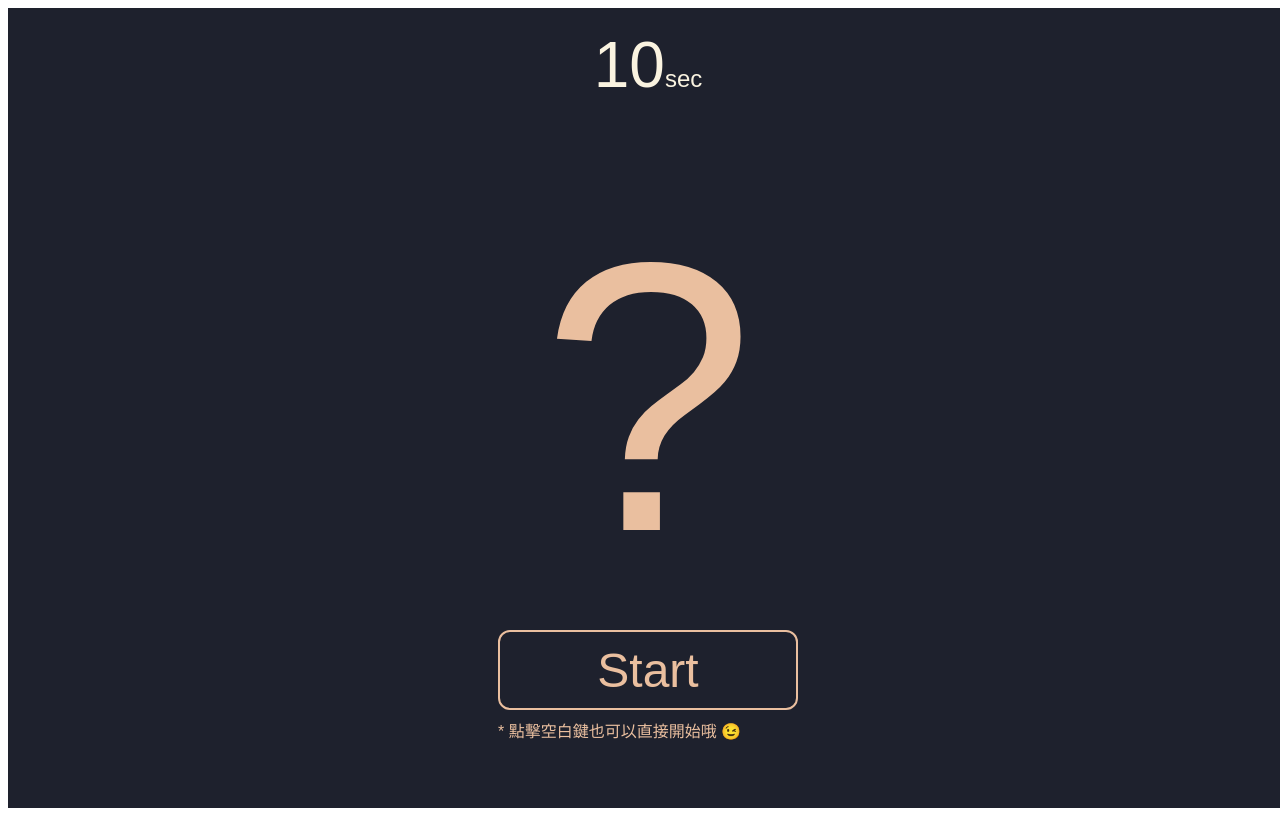
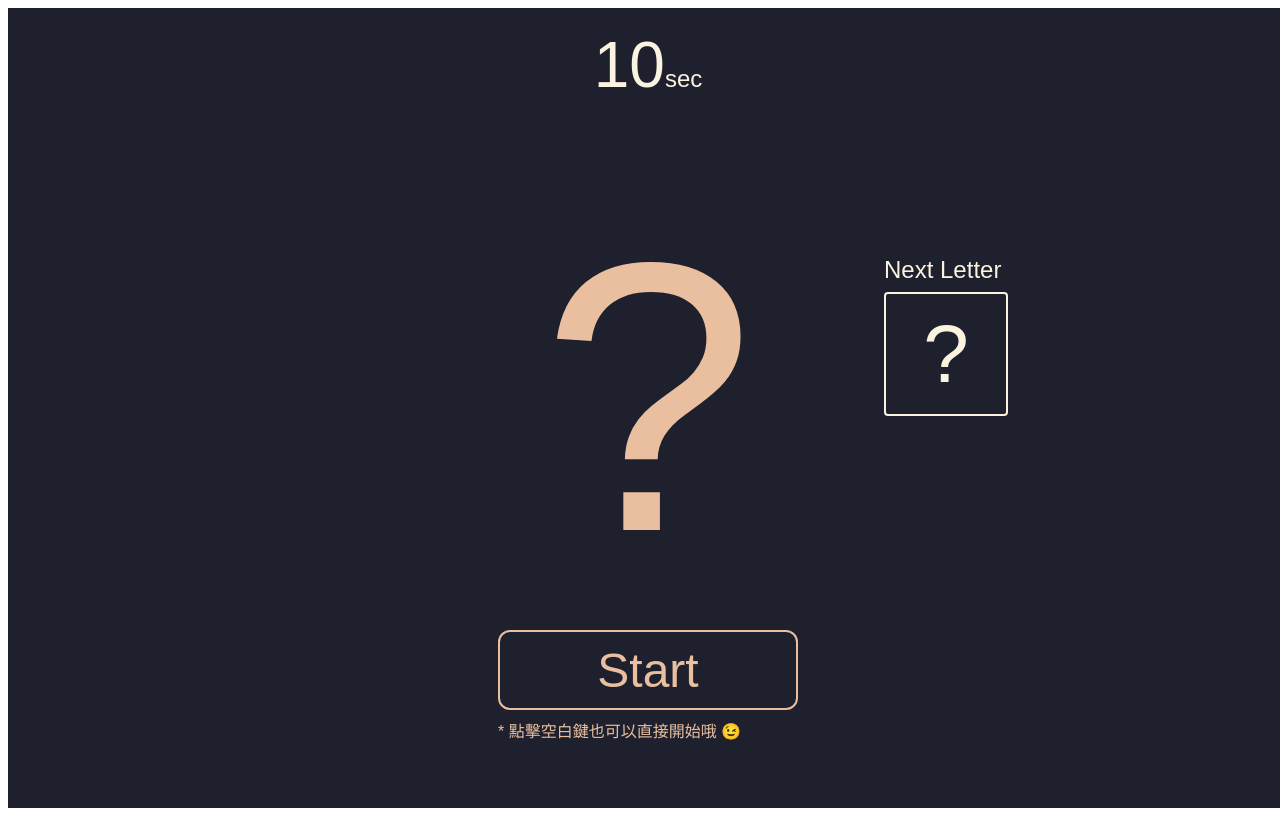
Before and after one commit to ms314006/typing-game, a React app: page / in a window 1280 px wide. Built offline with nearby package versions, Linux system fonts and the light colour scheme; the HTML template or start-up script is replaced by a standard one.

Commit message:
1. add: 把 letter 改成 Queue，存現在和下一個 2. add: 增加 NewLetter 顯示下一個出現的字母

```diff
--- a/src/classes/TypingGame.js
+++ b/src/classes/TypingGame.js
@@ -1,7 +1,7 @@
 class TypingGame {
   constructor() {
     this.started = false;
-    this.currentLetter = null;
+    this.letterQueue = [];
   }
 
   start() {
@@ -10,23 +10,31 @@ class TypingGame {
 
   stop() {
     this.started = false;
-    this.currentLetter = '';
+    this.letterQueue = [];
   }
 
   getTypingGameStarted() {
     return this.started;
   }
 
-  setNewCurrentLetter(letter) {
-    this.currentLetter = letter;
+  addNewCurrentLetterToQueue(letter) {
+    this.letterQueue.unshift(letter);
   }
 
   checkIsLetterCorrect(letter) {
-    return this.currentLetter === letter;
+    if (this.getCurrentLetter() === letter) {
+      this.letterQueue.pop();
+      return true;
+    }
+    return false;
   }
 
   getCurrentLetter() {
-    return this.currentLetter;
+    return this.letterQueue[1];
+  }
+
+  getNextLetter() {
+    return this.letterQueue[0];
   }
 }
 
--- a/src/components/Letter/Letter.jsx
+++ b/src/components/Letter/Letter.jsx
@@ -10,7 +10,6 @@ const Body = styled.div`
   font-size: 384px;
   color: #EABF9F;
   opacity: ${({ letterIsHide }) => (letterIsHide ? 0 : 1)};
-  transition: opacity 0.2s;
 `;
 
 const Letter = ({ letter, letterIsHide }) => (
--- /dev/null
+++ b/src/components/NextLetter/NextLetter.jsx
@@ -0,0 +1,44 @@
+import React from 'react';
+import PropTypes from 'prop-types';
+import styled from 'styled-components';
+
+const Body = styled.div`
+  border-radius: 4px;
+  color: #FAF3E0;
+  position: absolute;
+  right: calc(50% - 360px);
+  top: 240px;
+`;
+
+const Title = styled.div`
+  font-size: 24px;
+  margin: 8px 0px;
+`;
+
+const LetterWrap = styled.div`
+  display: flex;
+  justify-content: center;
+  align-items: center;
+  font-size: 82px;
+  border: 2px #FAF3E0 solid;
+  border-radius: 4px;
+  width: 120px;
+  height: 120px;
+`;
+
+const NextLetter = ({ letter }) => (
+  <Body>
+    <Title>
+      Next Letter
+    </Title>
+    <LetterWrap>
+      { letter || '?' }
+    </LetterWrap>
+  </Body>
+);
+
+NextLetter.propTypes = {
+  letter: PropTypes.string.isRequired,
+};
+
+export default NextLetter;
--- /dev/null
+++ b/src/components/NextLetter/index.js
@@ -0,0 +1,3 @@
+import NextLetter from './NextLetter';
+
+export default NextLetter;
--- a/src/views/Main/Main.jsx
+++ b/src/views/Main/Main.jsx
@@ -5,6 +5,7 @@ import Letter from '../../components/Letter';
 import ControlButtons from '../../components/ControlButtons';
 import Countdown from '../../components/Countdown';
 import ComboCounter from '../../components/ComboCounter';
+import NextLetter from '../../components/NextLetter';
 import Result from '../../components/Result';
 import TypingGame from '../../classes/TypingGame';
 import English from '../../classes/English';
@@ -58,14 +59,20 @@ const Main = (props) => {
     { letter: '', letterIsHide: true },
   ]);
 
+  const getNextLetter = () => {
+    const nextLetter = letters.find(({ letterIsHide }) => letterIsHide);
+    return nextLetter.letter;
+  };
+
   const startTypingGame = () => {
     typingGame.start();
     setStarted(typingGame.getTypingGameStarted());
 
-    typingGame.setNewCurrentLetter(English.getRandomLetter());
+    typingGame.addNewCurrentLetterToQueue(English.getRandomLetter());
+    typingGame.addNewCurrentLetterToQueue(English.getRandomLetter());
     setLetters([
       { letter: typingGame.getCurrentLetter(), letterIsHide: false },
-      letters[1],
+      { letter: typingGame.getNextLetter(), letterIsHide: true },
     ]);
     setShowResult(false);
     setComboCount(0);
@@ -98,17 +105,17 @@ const Main = (props) => {
     const keyDownLetter = e.key.toUpperCase();
     const correct = typingGame.checkIsLetterCorrect(keyDownLetter);
     if (correct) {
-      typingGame.setNewCurrentLetter(English.getRandomLetter());
+      typingGame.addNewCurrentLetterToQueue(English.getRandomLetter());
       setLetters((currentLetters) => ([
         {
           letter: !currentLetters[0].letterIsHide
-            ? currentLetters[0].letter
+            ? typingGame.getNextLetter()
             : typingGame.getCurrentLetter(),
           letterIsHide: !currentLetters[0].letterIsHide,
         },
         {
           letter: !currentLetters[1].letterIsHide
-            ? currentLetters[1].letter
+            ? typingGame.getNextLetter()
             : typingGame.getCurrentLetter(),
           letterIsHide: !currentLetters[1].letterIsHide,
         },
@@ -141,6 +148,7 @@ const Main = (props) => {
   return (
     <Body>
       <ComboCounter comboCount={comboCount} />
+      <NextLetter letter={getNextLetter()} />
       {
         showResult ? (
           <Result
@@ -174,8 +182,9 @@ Main.propTypes = {
     start: PropTypes.func,
     stop: PropTypes.func,
     getTypingGameStarted: PropTypes.func,
-    setNewCurrentLetter: PropTypes.func,
+    addNewCurrentLetterToQueue: PropTypes.func,
     getCurrentLetter: PropTypes.func,
+    getNextLetter: PropTypes.func,
     checkIsLetterCorrect: PropTypes.func,
   }).isRequired,
 };
```
